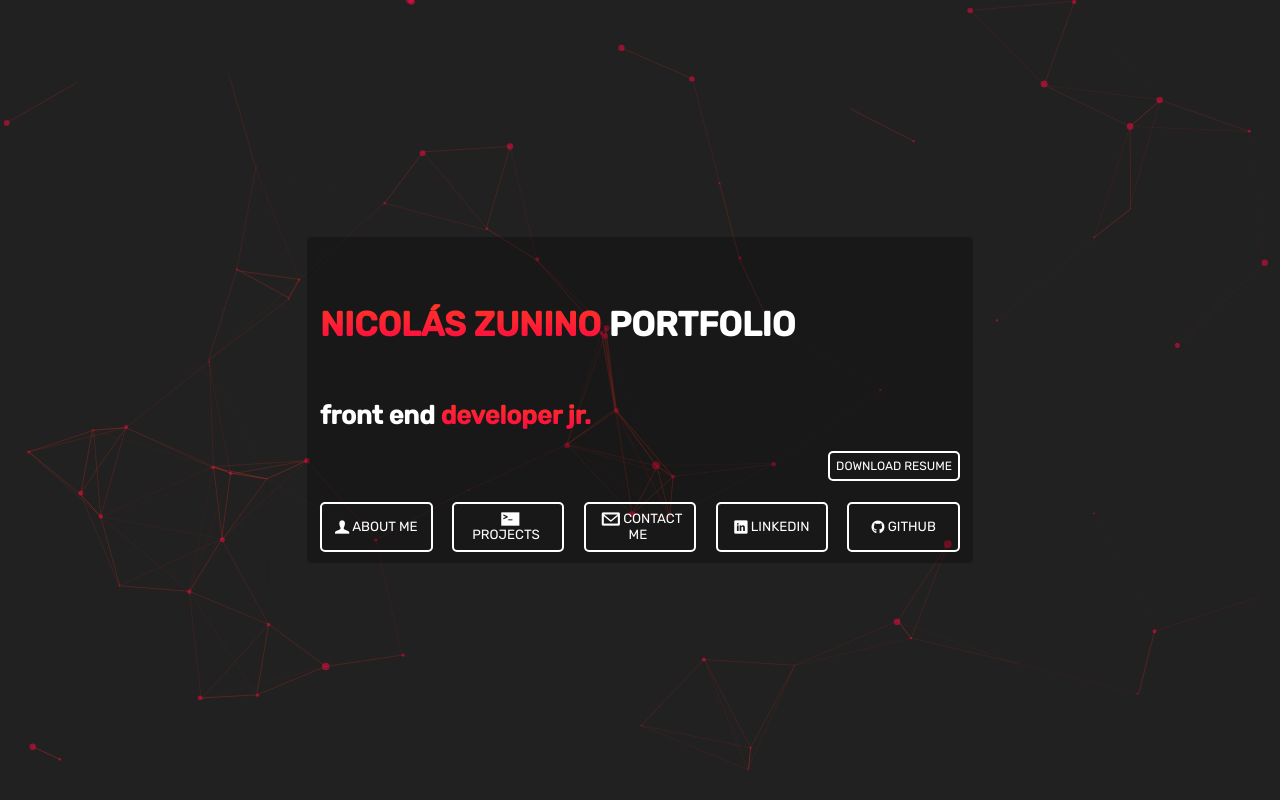
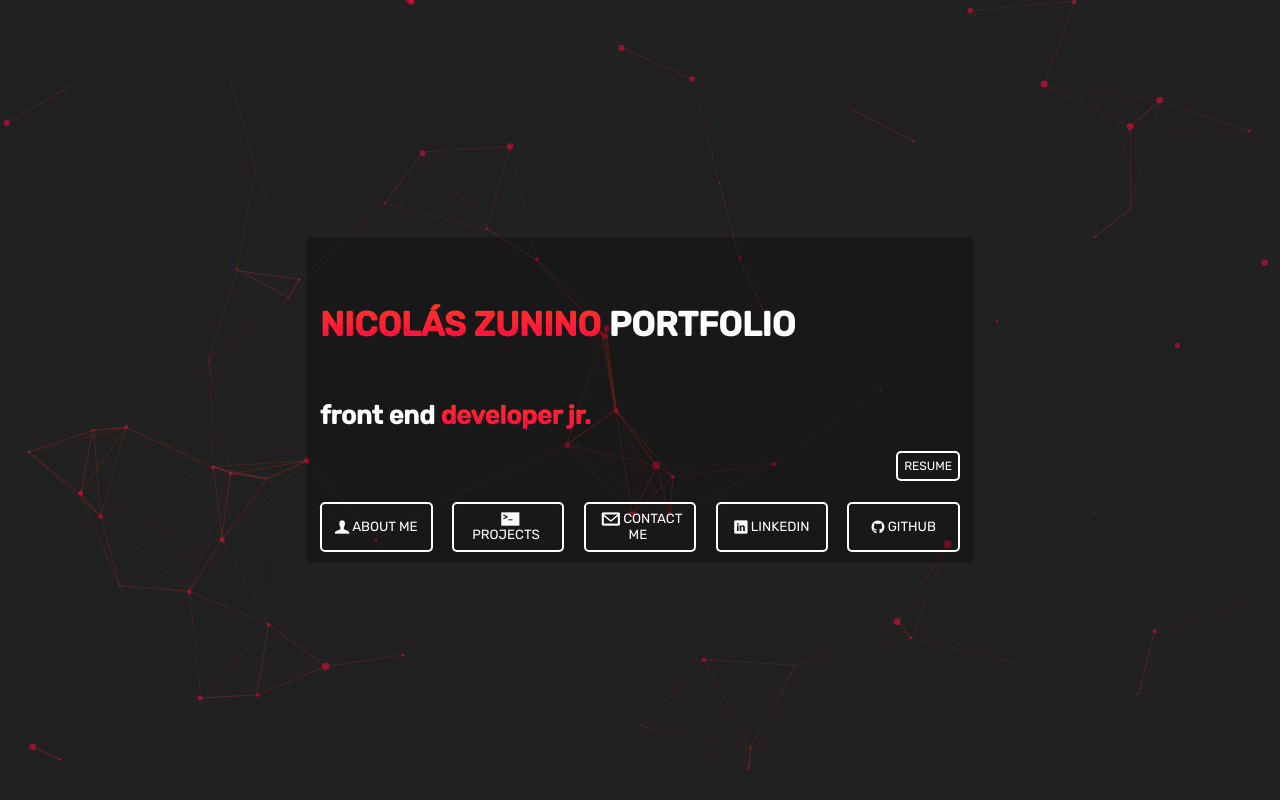
Before and after one commit to nicoz23/my-portfolio, a plain HTML site: page index.html in a window 1280 px wide. Shown: the top 800 px of the page. Drawn offline with Linux system fonts and the light colour scheme; files whose address does not match are found by name.

Commit message:
Update index.html

```diff
--- a/index.html
+++ b/index.html
@@ -44,7 +44,7 @@
             id="download-cv"
             href="resource/CV Nicolás a Zunino .pdf"
             download=""
-            >DOWNLOAD RESUME</a
+            >RESUME</a
           >
         </div>
         <div id="buttons">
```
